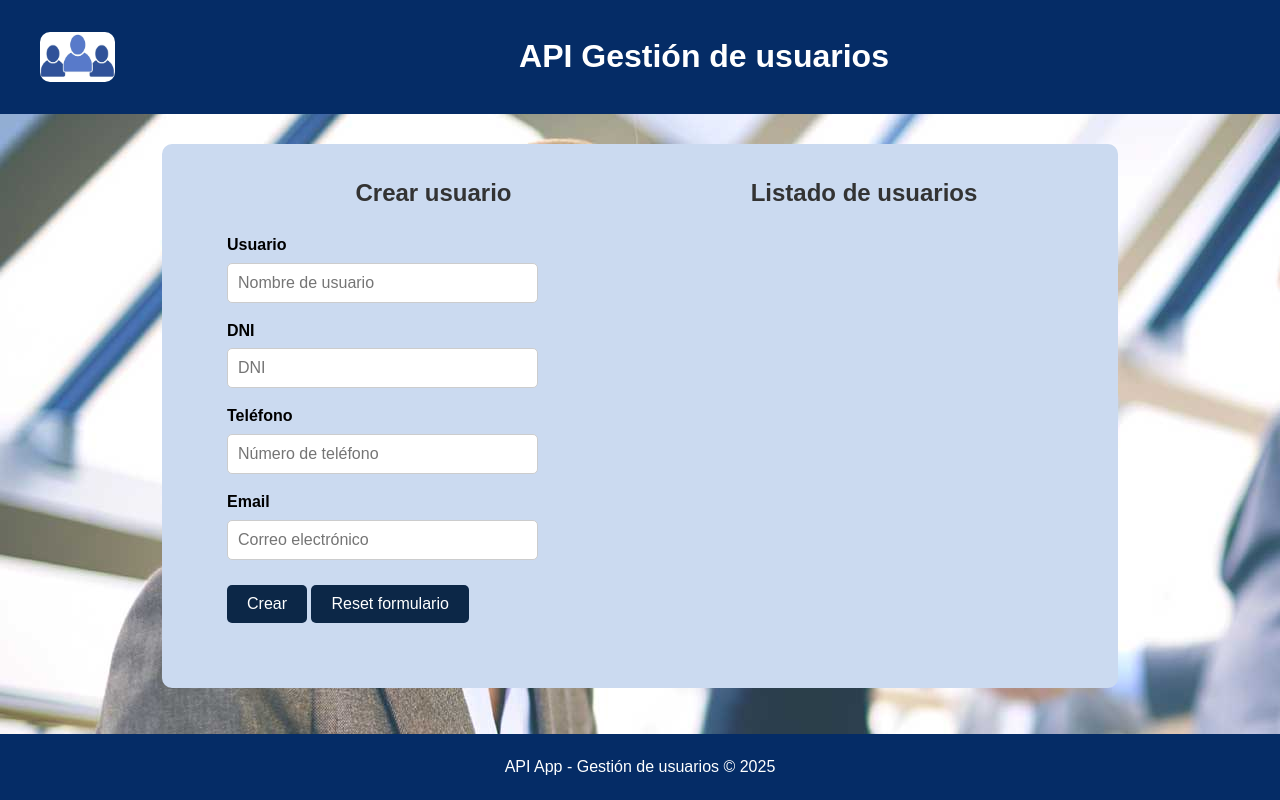
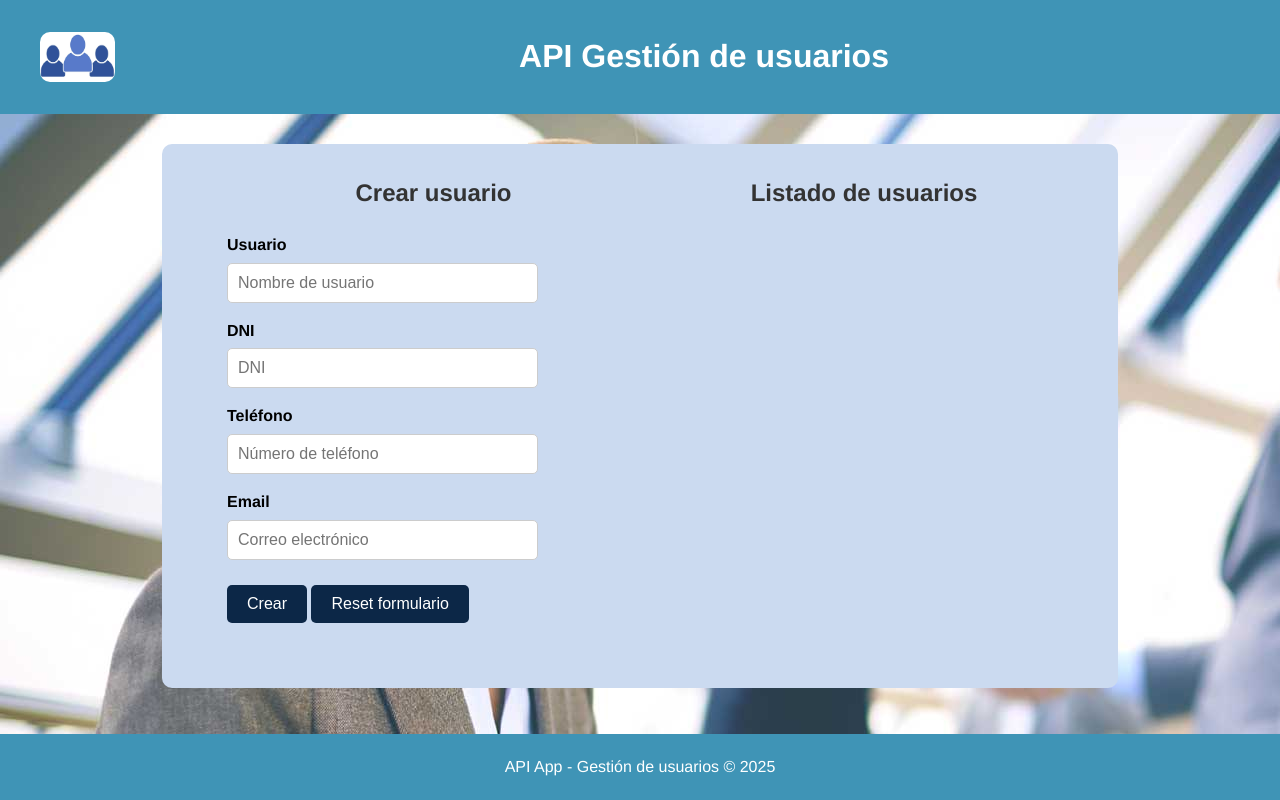
Before and after one commit to MigDaw/Practica-6.3, a plain HTML site: page frontend/index.html in a window 1280 px wide. Drawn offline with Linux system fonts and the light colour scheme; no server answers.

Commit message:
cambio de fuente a Helvetica y cambio de color en cabecera y pie

```diff
--- a/frontend/css/estilos.css
+++ b/frontend/css/estilos.css
@@ -1,5 +1,6 @@
 body {
-    font-family: 'Arial', sans-serif;
+    /*INC465 cambio de fuente a Helvetica*/
+    font-family: 'Helvetica';
     margin: 0;
     padding: 0;
     line-height: 1.6;
@@ -7,7 +8,8 @@ body {
   }
 
   header {
-    background: #052c66;
+    /*INC465 cambio color cabecera a #3f94b6*/
+    background: #3f94b6;
     color: #fff;
     text-align: center;
     padding: 10px 0;
@@ -118,7 +120,8 @@ body {
   }
 
   footer {
-    background: #052c66;
+    /*INC465 cambio color pie a #3f94b6*/
+    background: #3f94b6;
     color: #fff;
     text-align: center;
     padding: 10px 0;
```
